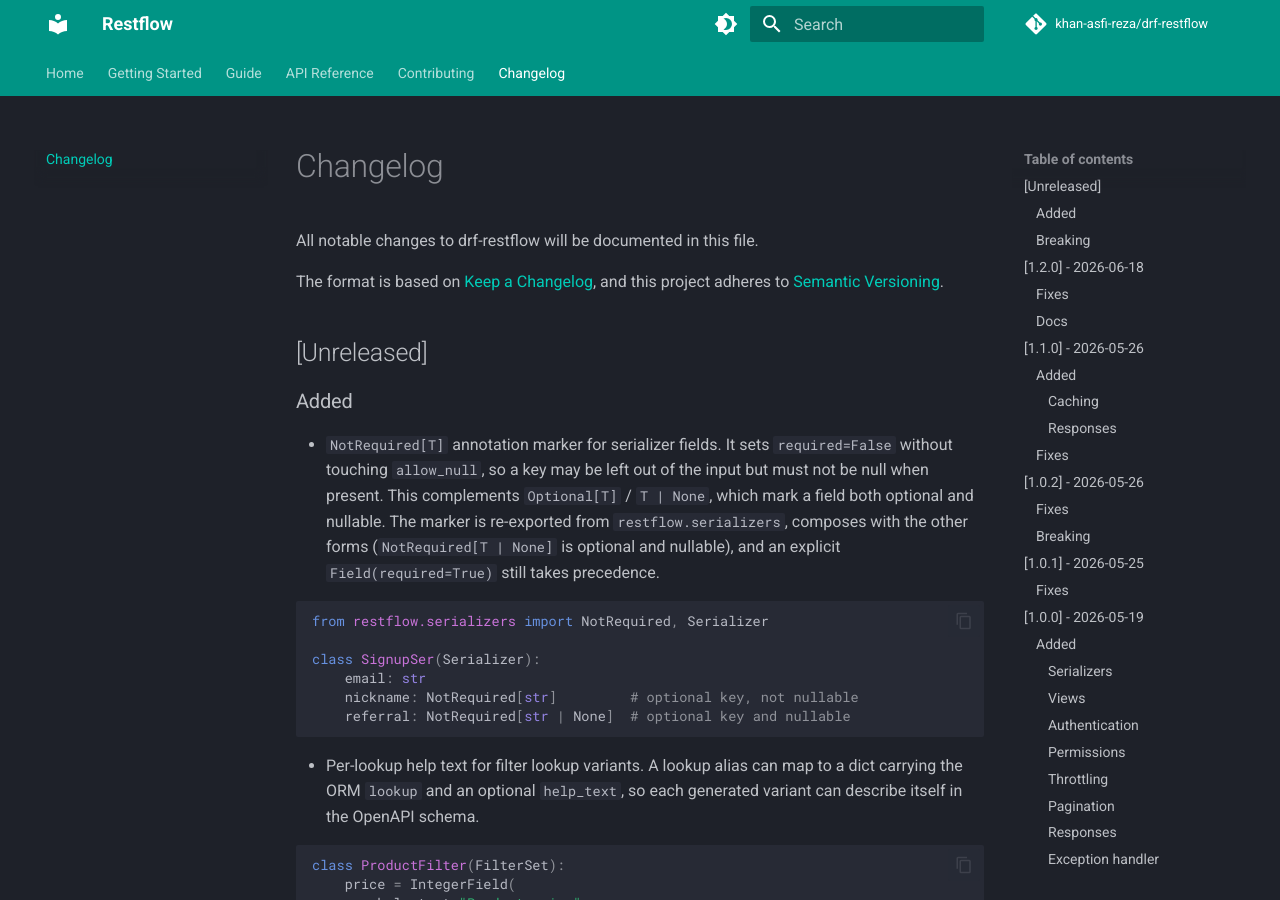
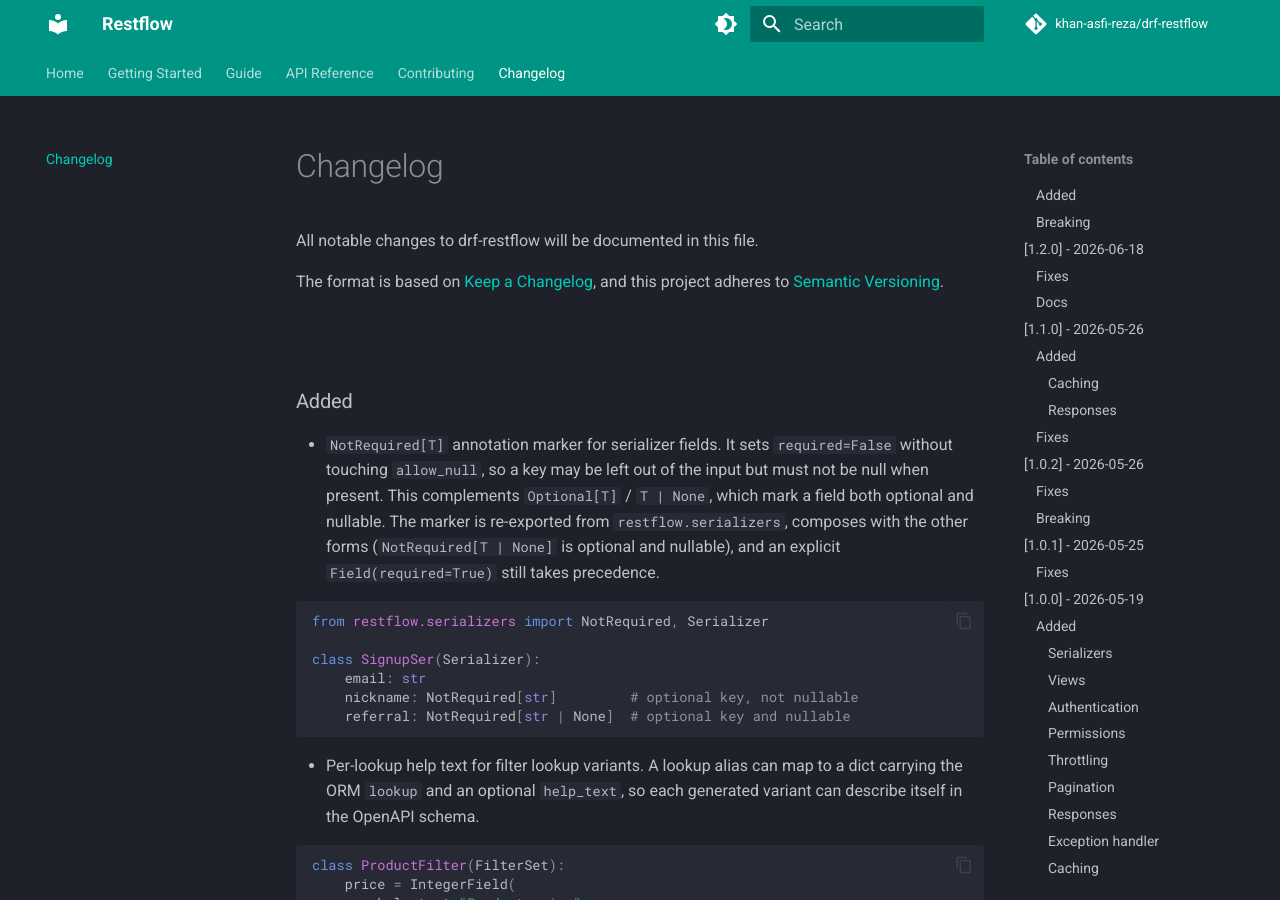
Before and after one commit to khan-asfi-reza/drf-restflow, an MkDocs documentation site: the page built from docs/changelog.md, in a window 1280 px wide and 900 px high. Built offline with MkDocs 1.6.1 and Material for MkDocs 9.7.7, drawn with Linux system fonts in a browser that asks for light colours; comment, search, counter and statistics services are not loaded; the version menu is left out.

Commit message:
feat: update changelog

```diff
--- a/docs/changelog.md
+++ b/docs/changelog.md
@@ -5,7 +5,7 @@
 The format is based on [Keep a Changelog](https://keepachangelog.com/en/1.0.0/),
 and this project adheres to [Semantic Versioning](https://semver.org/spec/v2.0.0.html).
 
-## [Unreleased]
+##
 
 ### Added
 - `NotRequired[T]` annotation marker for serializer fields. It sets `required=False` without touching `allow_null`, so a key may be left out of the input but must not be null when present. This complements `Optional[T]` / `T | None`, which mark a field both optional and nullable. The marker is re-exported from `restflow.serializers`, composes with the other forms (`NotRequired[T | None]` is optional and nullable), and an explicit `Field(required=True)` still takes precedence.
```
